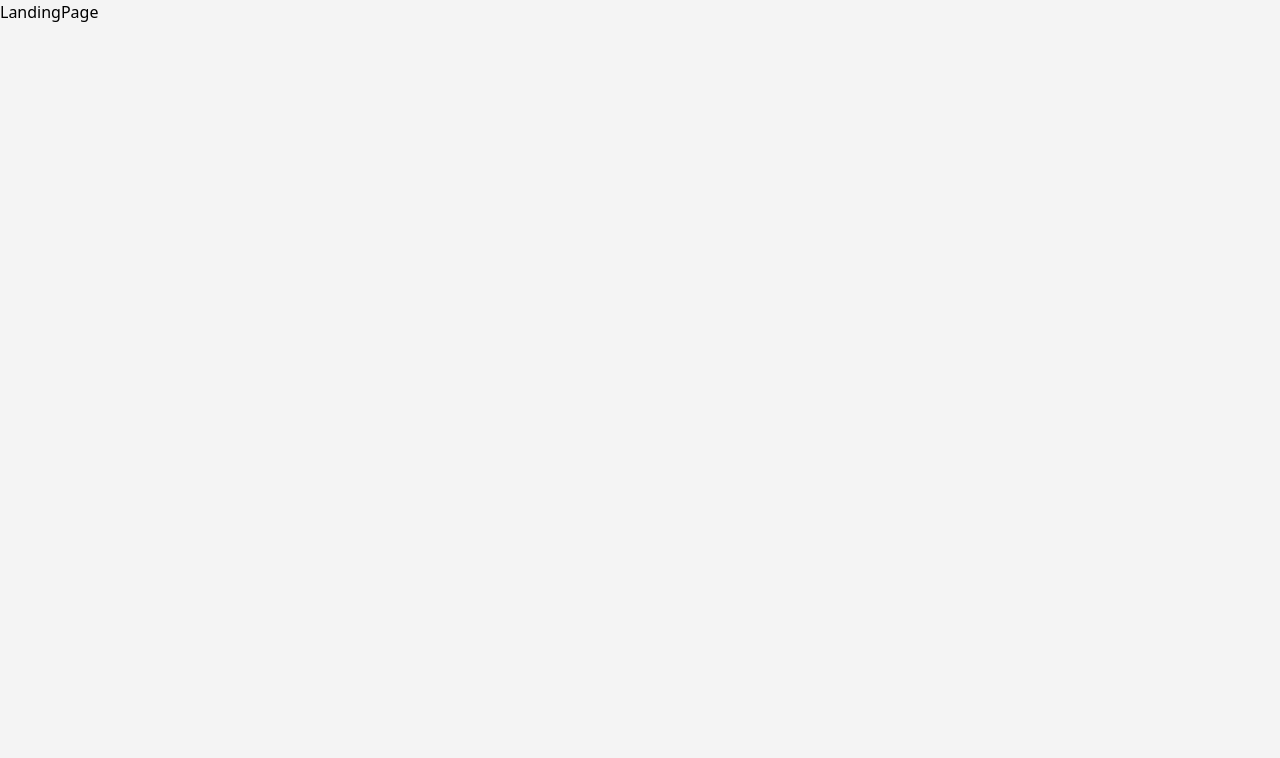
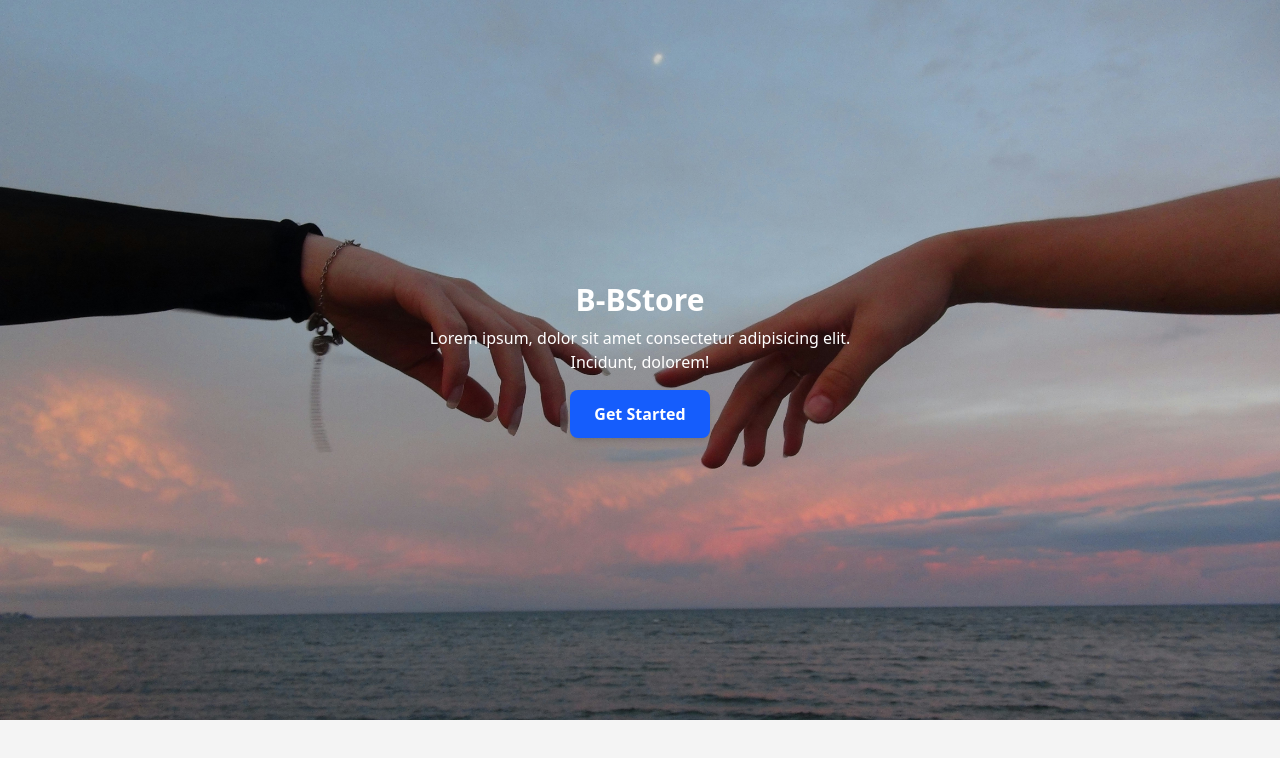
Before and after one commit to MafiaFour-LibProject/bye-bye, a React (Vite) app: page / in a window 1280 px wide. Shown: the top 758 px of the page. Built offline with nearby package versions, Linux system fonts and the light colour scheme.

Commit message:
landingpage

```diff
--- a/src/components/Navbar.jsx
+++ /dev/null
@@ -1,9 +0,0 @@
-import React from 'react'
-
-const GenNavbar = () => {
-  return (
-    <div>GenNavbar</div>
-  )
-}
-
-export default GenNavbar
--- /dev/null
+++ b/src/components/UserNavbar.jsx
@@ -0,0 +1,15 @@
+import React from 'react'
+
+const UserNavbar = () => {
+  return (
+    <div>
+      <ul>
+        <li>Home </li>
+        <li>Home </li>
+        <li>Home </li>
+      </ul>
+    </div>
+  )
+}
+
+export default UserNavbar
--- /dev/null
+++ b/src/components/VendorNavbar.jsx
@@ -0,0 +1,9 @@
+import React from 'react'
+
+const Vendor = () => {
+  return (
+    <div>Vendor</div>
+  )
+}
+
+export default Vendor
--- a/src/pages/LandingPage.jsx
+++ b/src/pages/LandingPage.jsx
@@ -1,9 +1,20 @@
-import React from 'react'
+import React from 'react';
 
-const LandingPage = () => {
+const HeroSection = () => {
   return (
-    <div>LandingPage</div>
-  )
-}
+    <div className="relative w-full">
+      <img src="/Image2.jpg" alt="HeroImage" className="w-full h-auto" />
+      <div className="absolute inset-0  bg-opacity-50 flex flex-col items-center justify-center text-white p-4">
+        <h3 className="text-3xl font-bold mb-2">B-BStore</h3>
+        <p className="text-center mb-4 max-w-md">
+          Lorem ipsum, dolor sit amet consectetur adipisicing elit. Incidunt, dolorem!
+        </p>
+        <button className="px-6 py-3 bg-blue-600 text-white font-semibold rounded-lg shadow-md hover:bg-blue-700 focus:outline-none focus:ring-2 focus:ring-blue-500 focus:ring-opacity-75">
+          Get Started
+        </button>
+      </div>
+    </div>
+  );
+};
 
-export default LandingPage
+export default HeroSection;
```
Also changed, not shown: src/App.jsx (+9 -4 lines).
